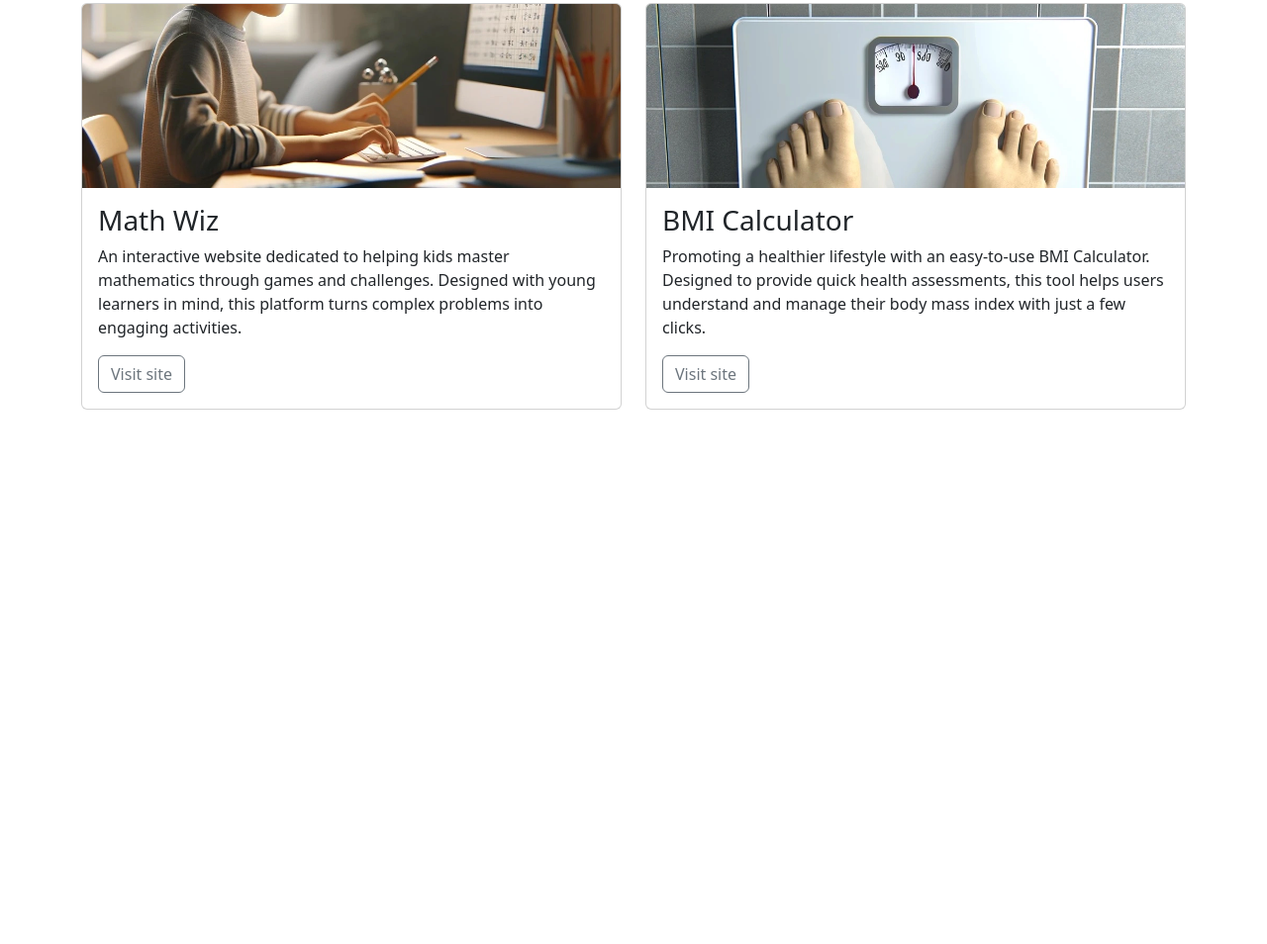
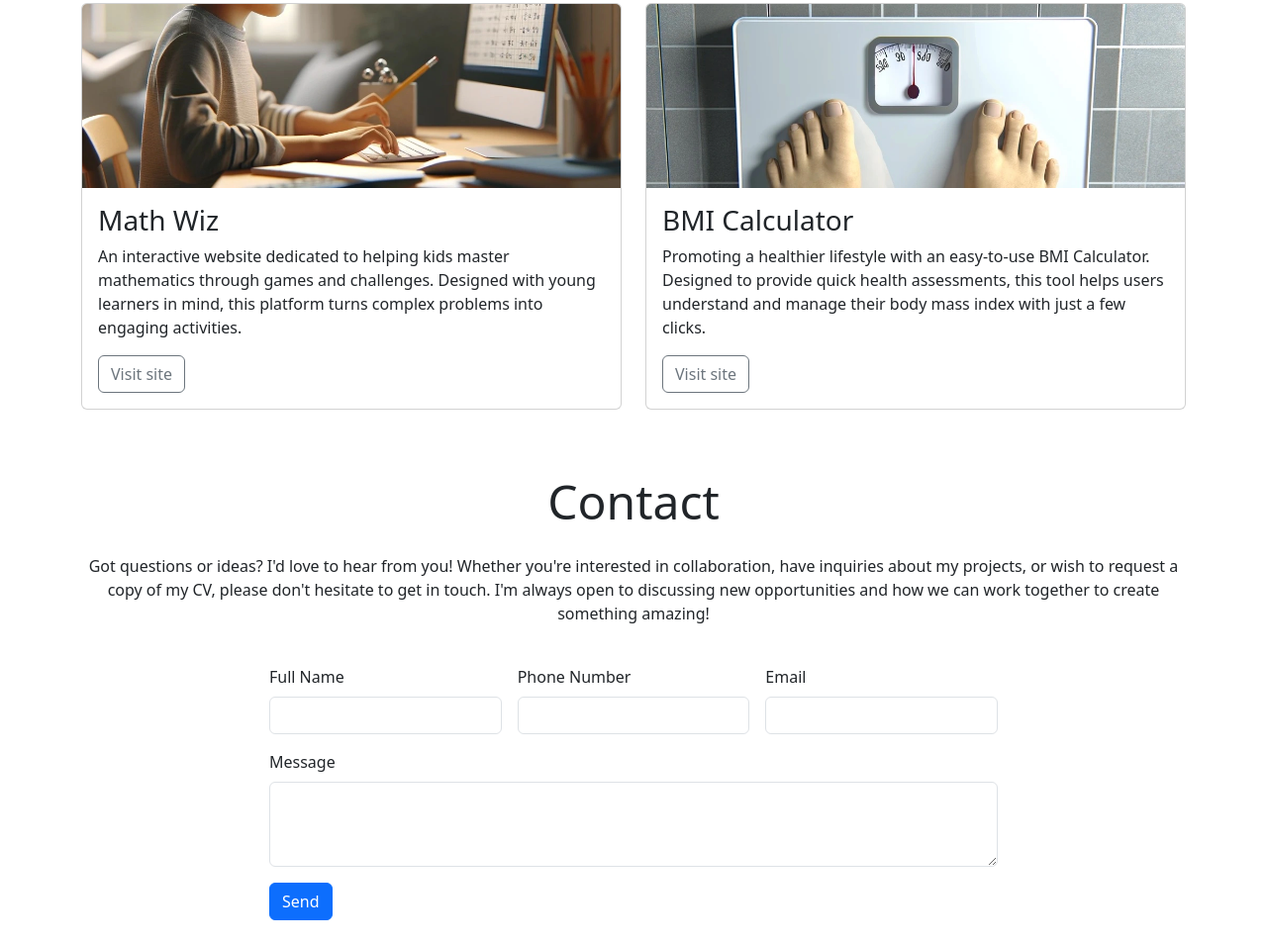
Before and after one commit to TLC-1990/Portfolio-Bootstrap, a plain HTML site: page index.html in a window 1280 px wide. Shown: the part 1421-2375 px from the top of the page at 99% size. Before the commit the page ends 1875 px from the top, so only its background shows below. Drawn offline with nearby package versions, Linux system fonts and the light colour scheme.

Commit message:
Add contact form

```diff
--- a/index.html
+++ b/index.html
@@ -177,6 +177,39 @@
             </div>
         </section>
     </main>
+    <!--Contact section-->
+    <footer id="contact" class="container">
+        <div class="row justify-content-center">
+            <div class="col-12 text-center my-4">
+                <h2 class="display-5">Contact</h2>
+                <p class="mt-4">Got questions or ideas? I'd love to hear from you! Whether you're interested in collaboration, have inquiries about my projects, or wish to request a copy of my CV, please don't hesitate to get in touch. I'm always open to discussing new opportunities and how we can work together to create something amazing!</p>
+            </div>
+            <div class="col-12 col-md-10 col-lg-8 mb-4">
+                <!--Add your form here-->
+            <form class="row g-3">
+                <div class="col-12 col-lg-4">
+                    <label for="inputfullname" class="form-label">Full Name</label>
+                    <input type="text" class="form-control" id="inputfullname">
+                  </div>
+               <div class="col-12 col-lg-4">
+                    <label for="inputphonenumber" class="form-label">Phone Number</label>
+                    <input type="text" class="form-control" id="inputphonenumber">
+                  </div>
+                <div class="col-12 col-lg-4">
+                  <label for="inputEmail4" class="form-label">Email</label>
+                  <input type="email" class="form-control" id="inputEmail4">
+                </div>
+                <div class="col-12">
+                    <label for="inputMessage" class="form-label">Message</label>
+                    <textarea class="form-control" id="inputMessage" rows="3"></textarea>
+                  </div>
+                <div class="col-12">
+                  <button type="submit" class="btn btn-primary">Send</button>
+                </div>
+              </form>
+        </div>
+    </footer>
+    </div>
     <!-- Bootstrap JS Script-->
     <script src="https://cdn.jsdelivr.net/npm/bootstrap@5.3.3/dist/js/bootstrap.bundle.min.js"
         integrity="sha384-YvpcrYf0tY3lHB60NNkmXc5s9fDVZLESaAA55NDzOxhy9GkcIdslK1eN7N6jIeHz"
```
